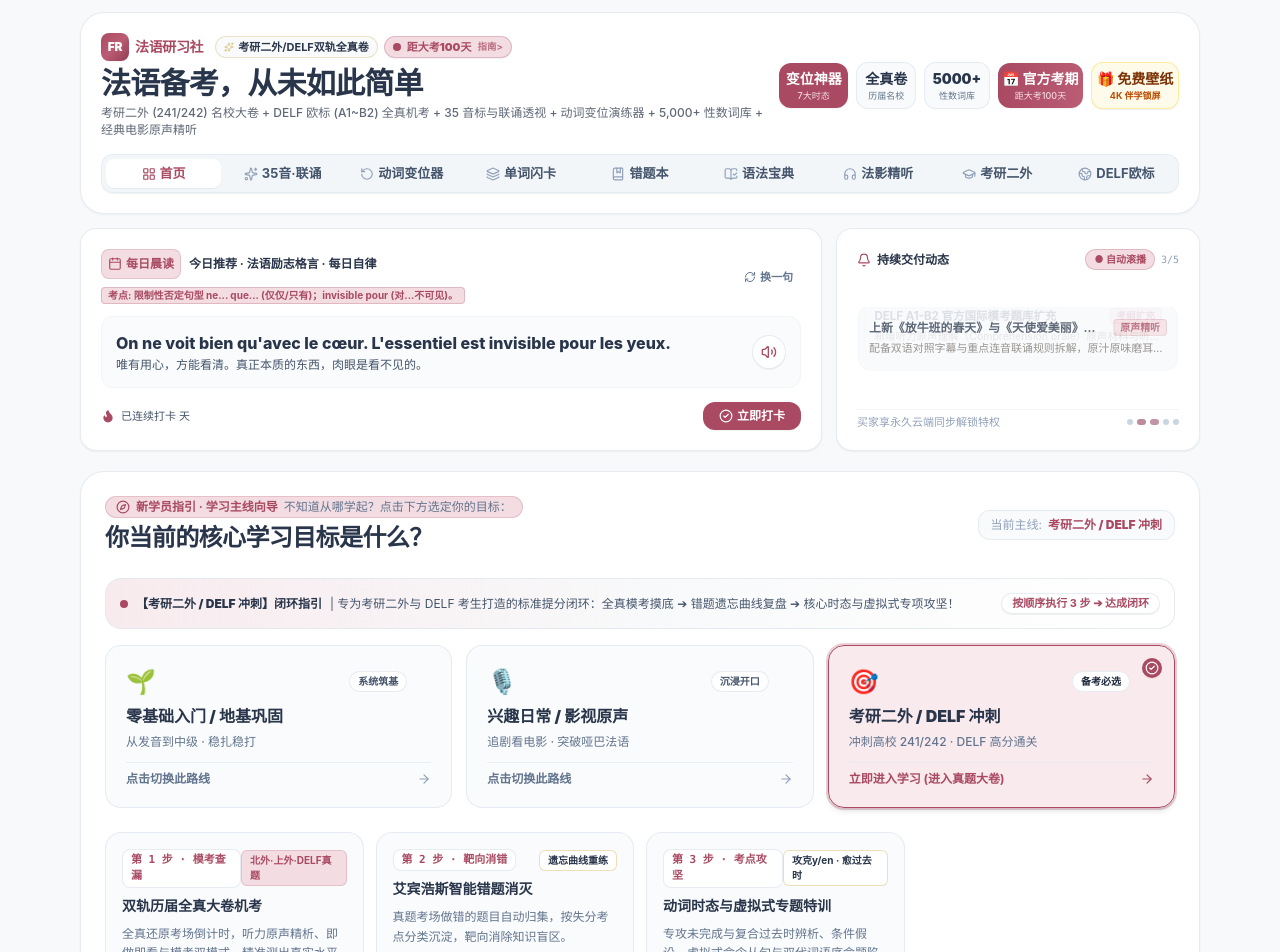
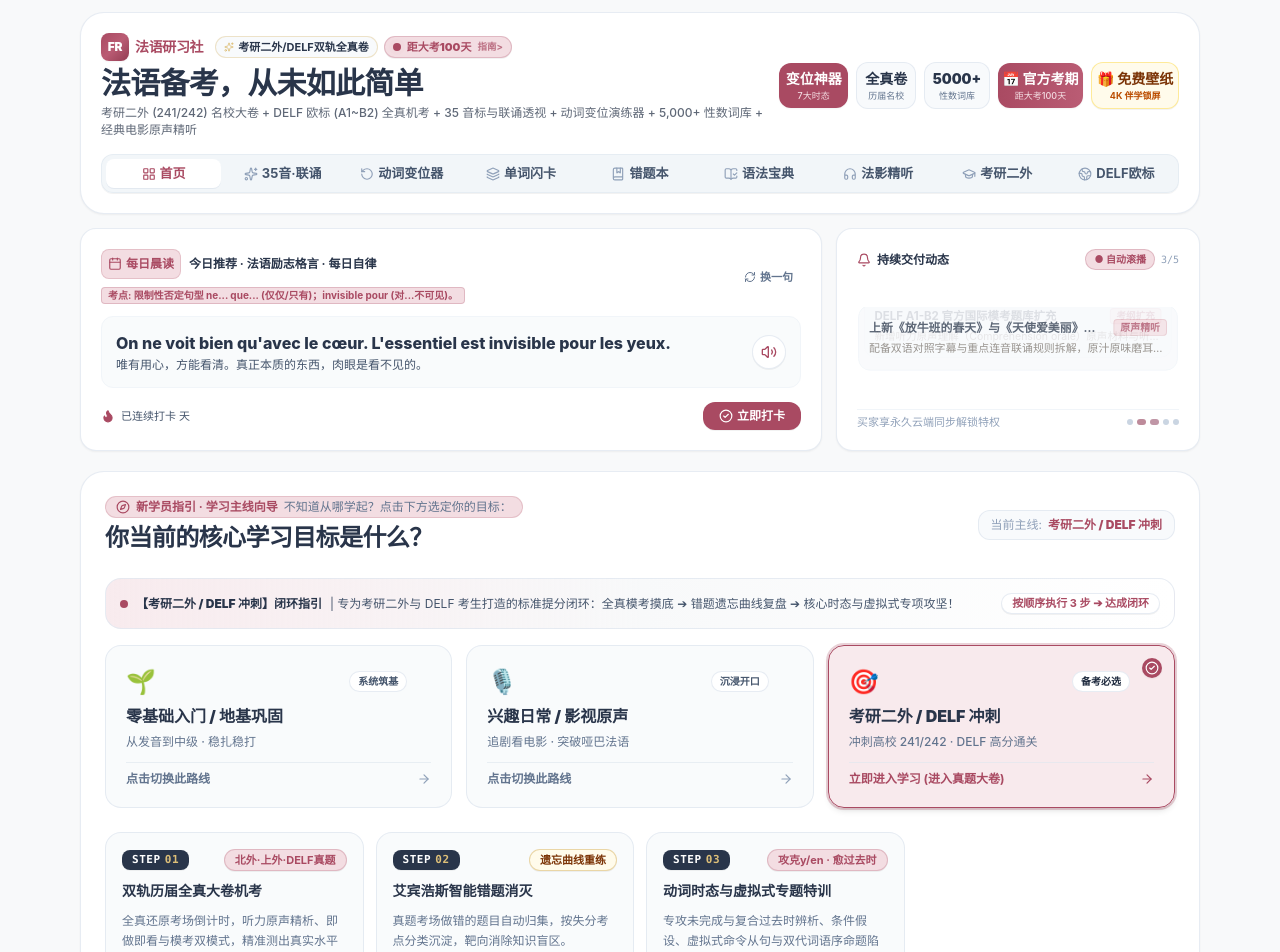
Before and after one commit to v03352813-ai/cs313-french, a React (Vite) app: page / in a window 1280 px wide. Shown: the top 952 px of the page. Built offline with nearby package versions, Linux system fonts and the light colour scheme.

Commit message:
fix: refine step card header typography to eliminate wrapping and align button color to rose

```diff
--- a/src/components/HomePortal.tsx
+++ b/src/components/HomePortal.tsx
@@ -75,8 +75,8 @@ const TRACKS_CONFIG: Record<TrackId, TrackConfig> = {
         stepNum: '01',
         stepLabel: '第 1 步 · 夯实语音',
         title: '35 音标体系与 4 大发音/联诵规则',
-        targetBadge: '攻克鼻化元音 · 小舌音[ʁ]',
-        badgeBg: 'bg-[#F3DDE2] text-[#A94A62] border border-[#A94A62]/20',
+        targetBadge: '鼻化元音 · 小舌音[ʁ]',
+        badgeBg: 'bg-[#F3DDE2] text-[#A94A62] border border-[#A94A62]/25',
         desc: '15 元音（含 4 鼻化音）、3 半元音与 17 辅音，动画透视联诵 (Liaison)、CaReFuL 词尾不发音与省音规则。',
         actionText: '进入音标联诵实验室',
         targetTab: 'phonetics',
@@ -87,20 +87,20 @@ const TRACKS_CONFIG: Record<TrackId, TrackConfig> = {
         stepNum: '02',
         stepLabel: '第 2 步 · 攻破变位',
         title: '动词变位可视化演练器 (Conjugaison)',
-        targetBadge: '7大时态 · 词尾高亮推导',
-        badgeBg: 'bg-white text-[#29354A] border border-[#DDBF78]/50',
+        targetBadge: '7大时态 · 词尾推导',
+        badgeBg: 'bg-amber-50 text-amber-900 border border-[#DDBF78]/60',
         desc: '第一组(-er)、第二组(-ir)与第三组不规则动词，一键对比直陈式现在时、复合过去时、未完成过去时与虚拟式。',
         actionText: '开启变位演练器',
         targetTab: 'conjugation',
         icon: RotateCcw,
-        buttonBg: 'bg-[#DDBF78] hover:bg-[#C9A95C] text-[#29354A] font-black shadow-xs'
+        buttonBg: 'bg-[#A94A62] hover:bg-[#933C52] text-white shadow-xs'
       },
       {
         stepNum: '03',
         stepLabel: '第 3 步 · 积累词汇',
         title: '5,000+ 核心高频词闪卡 (性数双标)',
         targetBadge: '♂阳性标 · ♀阴性标',
-        badgeBg: 'bg-[#F3DDE2] text-[#A94A62] border border-[#A94A62]/20',
+        badgeBg: 'bg-[#F3DDE2] text-[#A94A62] border border-[#A94A62]/25',
         desc: '彻底解决背词不记阴阳性大忌！严格标定性别与定冠词配合，带艾宾浩斯抗遗忘记忆曲线与真人朗读。',
         actionText: '背诵核心分级词汇',
         targetTab: 'vocab',
@@ -111,8 +111,8 @@ const TRACKS_CONFIG: Record<TrackId, TrackConfig> = {
         stepNum: '04',
         stepLabel: '第 4 步 · 搭建框架',
         title: '70+ 核心语法全景宝典',
-        targetBadge: '直宾COD/间宾COI · 避坑指南',
-        badgeBg: 'bg-white text-[#29354A] border border-[#DDBF78]/50',
+        targetBadge: 'COD/COI代词 · 避坑指南',
+        badgeBg: 'bg-amber-50 text-amber-900 border border-[#DDBF78]/60',
         desc: '冠词体系、代词语序、副代词 y/en 与复合过去时分词配合，每条语法均附带【考研/考级避坑指南】。',
         actionText: '查阅体系文法宝典',
         targetTab: 'grammar',
@@ -149,12 +149,12 @@ const TRACKS_CONFIG: Record<TrackId, TrackConfig> = {
         stepLabel: '第 2 步 · 语感打卡',
         title: '每日早读原声金句打卡',
         targetBadge: '法式韵律 · 每日坚持',
-        badgeBg: 'bg-white text-[#29354A] border border-[#DDBF78]/50',
+        badgeBg: 'bg-amber-50 text-amber-900 border border-[#DDBF78]/60',
         desc: '每日精读一句地道法语原声名言，收听真人标准巴黎发音，连续打卡激活语言直觉。',
         actionText: '朗读今日金句',
         targetTab: 'home',
         icon: Calendar,
-        buttonBg: 'bg-[#DDBF78] hover:bg-[#C9A95C] text-[#29354A] font-black shadow-xs'
+        buttonBg: 'bg-[#A94A62] hover:bg-[#933C52] text-white shadow-xs'
       }
     ]
   },
@@ -174,7 +174,7 @@ const TRACKS_CONFIG: Record<TrackId, TrackConfig> = {
         stepLabel: '第 1 步 · 模考查漏',
         title: '双轨历届全真大卷机考',
         targetBadge: '北外·上外·DELF真题',
-        badgeBg: 'bg-[#F3DDE2] text-[#A94A62] border border-[#A94A62]/20',
+        badgeBg: 'bg-[#F3DDE2] text-[#A94A62] border border-[#A94A62]/25',
         desc: '全真还原考场倒计时，听力原声精析、即做即看与模考双模式，精准测出真实水平与薄弱项。',
         actionText: '进入全真真题大考场',
         targetTab: 'exam',
@@ -186,7 +186,7 @@ const TRACKS_CONFIG: Record<TrackId, TrackConfig> = {
         stepLabel: '第 2 步 · 靶向消错',
         title: '艾宾浩斯智能错题消灭',
         targetBadge: '遗忘曲线重练',
-        badgeBg: 'bg-white text-[#29354A] border border-[#DDBF78]/50',
+        badgeBg: 'bg-amber-50 text-amber-900 border border-[#DDBF78]/60',
         desc: '真题考场做错的题目自动归集，按失分考点分类沉淀，靶向消除知识盲区。',
         actionText: '消灭待复习错题',
         targetTab: 'mistakes',
@@ -198,12 +198,12 @@ const TRACKS_CONFIG: Record<TrackId, TrackConfig> = {
         stepLabel: '第 3 步 · 考点攻坚',
         title: '动词时态与虚拟式专题特训',
         targetBadge: '攻克y/en · 愈过去时',
-        badgeBg: 'bg-white text-[#29354A] border border-[#DDBF78]/50',
+        badgeBg: 'bg-[#F3DDE2] text-[#A94A62] border border-[#A94A62]/25',
         desc: '专攻未完成与复合过去时辨析、条件假设、虚拟式命令从句与双代词语序命题陷阱。',
         actionText: '开启时态专项突破',
         targetTab: 'conjugation',
         icon: Zap,
-        buttonBg: 'bg-[#DDBF78] hover:bg-[#C9A95C] text-[#29354A] font-black shadow-xs'
+        buttonBg: 'bg-[#A94A62] hover:bg-[#933C52] text-white shadow-xs'
       }
     ]
   }
@@ -556,12 +556,18 @@ export const HomePortal: React.FC<HomePortalProps> = ({
                   key={step.stepNum}
                   className="bg-slate-50/80 hover:bg-white rounded-2xl p-4 border border-slate-200/80 hover:border-[#A94A62]/40 hover:shadow-xs transition flex flex-col justify-between space-y-3 group"
                 >
-                  <div className="space-y-2">
-                    <div className="flex items-center justify-between">
-                      <span className="text-[11px] font-black font-mono px-2 py-0.5 rounded-lg bg-white border border-slate-200/80 text-[#A94A62]">
-                        {step.stepLabel}
+                  <div className="space-y-2.5">
+                    {/* Top row: STEP pill + target badge */}
+                    <div className="flex items-center justify-between gap-1.5">
+                      <span
+                        className="px-2.5 py-0.5 rounded-lg bg-[#29354A] text-white font-mono text-[11px] font-black tracking-wider flex items-center gap-1 shadow-2xs shrink-0 select-none"
+                        title={step.stepLabel}
+                      >
+                        <span>STEP</span>
+                        <span className="text-[#DDBF78]">{step.stepNum}</span>
                       </span>
-                      <span className={`text-[10px] font-bold px-2 py-0.5 rounded-md ${step.badgeBg}`}>
+
+                      <span className={`text-[11px] font-bold px-2.5 py-0.5 rounded-full border whitespace-nowrap shrink-0 shadow-2xs ${step.badgeBg}`}>
                         {step.targetBadge}
                       </span>
                     </div>
```
